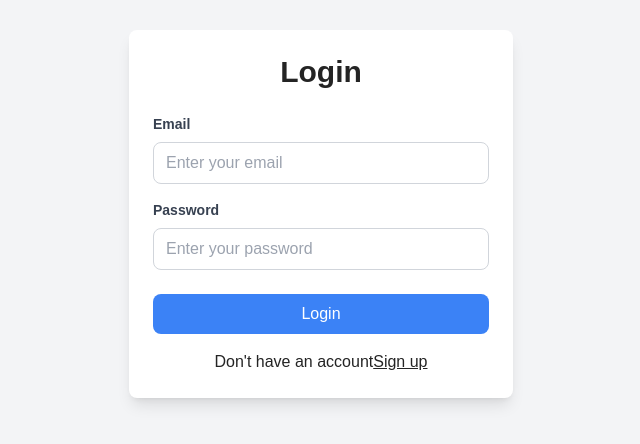
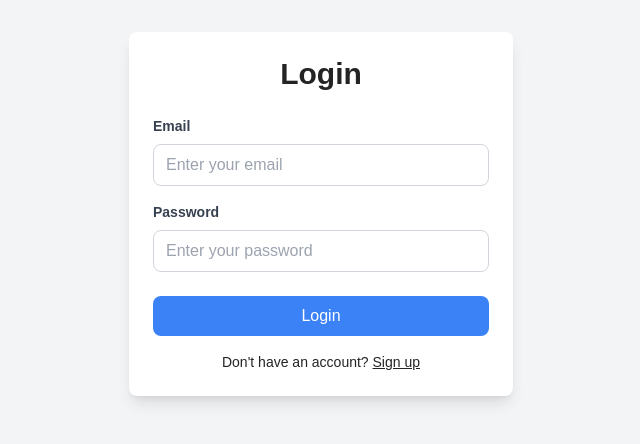
Before and after one commit to YogeshMahajanGit/blogger-client, a Next.js app: page /auth/login in a window 1280 px wide. Shown: the part 186-630 px from the top of the page, without its empty margins (319-959 px from the left). Built offline with nearby package versions, Linux system fonts and the light colour scheme.

Commit message:
modify create blog componets

```diff
--- a/package.json
+++ b/package.json
@@ -9,7 +9,6 @@
     "lint": "next lint"
   },
   "dependencies": {
-    "@tanstack/react-query": "^5.59.11",
     "axios": "^1.7.7",
     "dotenv": "^16.4.5",
     "html-react-parser": "^5.1.18",
@@ -19,8 +18,7 @@
     "react": "^18",
     "react-dom": "^18",
     "react-textarea-autosize": "^8.5.3",
-    "react-tiny-popover": "^8.1.2",
-    "zustand": "^5.0.0-rc.2"
+    "react-tiny-popover": "^8.1.2"
   },
   "devDependencies": {
     "@tailwindcss/typography": "^0.5.15",
--- a/src/app/(home)/dashboard/new-story/page.tsx
+++ b/src/app/(home)/dashboard/new-story/page.tsx
@@ -70,12 +70,19 @@ export default function NewStory() {
 
   return (
     <div className="flex justify-center w-full mt-10">
-      <div className="w-[70%]">
+      <div className="w-[80%]">
         <div className="w-full flex flex-col gap-1">
           <form onSubmit={handleSubmit}>
-            <button type="submit" className="p-2 text-red-400 font-bold">
-              Submit Blog
-            </button>
+            <div className="right-0 flex flex-row-reverse">
+              <button
+                type="submit"
+                style={{ backgroundColor: "#48bb78", color: "#fff" }}
+                className="px-3 py-1 hover:bg-green-700
+                font-bold rounded transition"
+              >
+                Publish
+              </button>
+            </div>
 
             <TextareaAutosize
               placeholder="Title"
@@ -87,7 +94,7 @@ export default function NewStory() {
 
             <div className="flex justify-around flex-row-reverse">
               {preview && (
-                <div className="w-[320px] border flex items-center justify-center">
+                <div className="w-[320px] flex items-center justify-center hover:border-4 hover:border-green-500 transition">
                   <Image
                     src={preview}
                     alt="Preview"
@@ -97,18 +104,10 @@ export default function NewStory() {
                   />
                 </div>
               )}
-              <div className="w-[320px] bg-white p-4 rounded-2xl flex flex-col gap-8 border border-slate-400">
-                <div className="text-center">
-                  <h1 className="text-2xl font-medium">
-                    Upload Your Blog Image
-                  </h1>
-                  <p className="text-gray-300">
-                    Files Should be less than 5 MB
-                  </p>
-                </div>
+              {!preview && (
                 <div
                   onClick={handleInputClick}
-                  className="w-full p-8 border-2 rounded-2xl group flex flex-col items-center justify-center border-dashed border-blue-400 cursor-pointer"
+                  className="w-[60%] p-2  border-2 rounded-2xl group flex flex-col items-center justify-center border-dashed border-blue-400 cursor-pointer "
                 >
                   <input
                     ref={inputRef}
@@ -137,7 +136,7 @@ export default function NewStory() {
                     </g>
                   </svg>
                 </div>
-              </div>
+              )}
             </div>
 
             <EditorPage setContent={(content) => setContent(content)} />
--- a/src/app/auth/login/page.tsx
+++ b/src/app/auth/login/page.tsx
@@ -1,9 +1,8 @@
 "use client";
 
 import { handleLogin } from "@/http/api";
-import { useMutation } from "@tanstack/react-query";
 import Link from "next/link";
-import { useRef } from "react";
+import { useRef, useState } from "react";
 import { useRouter } from "next/navigation";
 import Cookies from "js-cookie";
 
@@ -11,28 +10,37 @@ export default function LoginForm() {
   const emailRef = useRef<HTMLInputElement>(null);
   const passwordRef = useRef<HTMLInputElement>(null);
   const router = useRouter();
+  const [error, setError] = useState<string | null>(null);
+  const [loading, setLoading] = useState<boolean>(false);
 
-  //mutation
-  const mutation = useMutation({
-    mutationFn: handleLogin,
-    onSuccess: (res) => {
-      //Store token in a cookie
-      Cookies.set("token", res.data.accessToken, { expires: 1 });
-      router.push("/");
-    },
-  });
-
-  const handleSubmit = (e: React.FormEvent<EventTarget>) => {
+  const handleSubmit = async (e: React.FormEvent<EventTarget>) => {
     e.preventDefault();
 
     const email = emailRef.current?.value;
     const password = passwordRef.current?.value;
 
+    // Basic validation
     if (!email || !password) {
+      setError("Email and password are required.");
       return;
     }
-    //mutation
-    mutation.mutate({ email, password });
+
+    setLoading(true);
+    setError(null);
+
+    try {
+      const res = await handleLogin({ email, password });
+      // Store token in a cookie
+      Cookies.set("token", res.data.accessToken, { expires: 1 });
+      router.push("/");
+    } catch (err) {
+      // Handle error
+      const errorMessage =
+        (err as Error).message || "Login failed. User not found.";
+      setError(errorMessage);
+    } finally {
+      setLoading(false);
+    }
   };
 
   return (
@@ -43,10 +51,8 @@ export default function LoginForm() {
       >
         <h2 className="text-3xl font-bold text-center mb-6">Login</h2>
 
-        {mutation.isError && (
-          <div className="text-red-400 text-sm mb-2 text-center">
-            User Not Found!
-          </div>
+        {error && (
+          <div className="text-red-400 text-sm mb-2 text-center">{error}</div>
         )}
 
         <div className="mb-4">
@@ -74,14 +80,15 @@ export default function LoginForm() {
         </div>
 
         <button
-          disabled={mutation.isPending}
+          disabled={loading}
           type="submit"
           className="w-full bg-blue-500 text-white py-2 px-4 rounded-lg hover:bg-blue-600 transition duration-200"
         >
-          Login
+          {loading ? "Logging in..." : "Login"}
         </button>
-        <div className="mt-4 text-center tetx-sm">
-          Don&apos;t have an account
+
+        <div className="mt-4 text-center text-sm">
+          Don&apos;t have an account?{" "}
           <Link href="/auth/register" className="underline">
             Sign up
           </Link>
--- a/src/app/auth/register/page.tsx
+++ b/src/app/auth/register/page.tsx
@@ -1,10 +1,9 @@
 "use client";
 
 import { handleRegister } from "@/http/api";
-import { useMutation } from "@tanstack/react-query";
 import Link from "next/link";
 import { useRouter } from "next/navigation";
-import { useRef } from "react";
+import { useRef, useState } from "react";
 import Cookies from "js-cookie";
 
 export default function RegisterForm() {
@@ -12,28 +11,39 @@ export default function RegisterForm() {
   const emailRef = useRef<HTMLInputElement>(null);
   const passwordRef = useRef<HTMLInputElement>(null);
   const router = useRouter();
+  const [error, setError] = useState<string | null>(null);
+  const [loading, setLoading] = useState<boolean>(false);
 
-  const mutation = useMutation({
-    mutationFn: handleRegister,
-    //Store token in a cookie
-    onSuccess: (res) => {
-      Cookies.set("token", res.data.accessToken, { expires: 1 });
-      router.push("/");
-    },
-  });
+  const handleSubmit = async (e: React.FormEvent<EventTarget>) => {
+    e.preventDefault();
 
-  const handleSubmit = (e: React.FormEvent<EventTarget>) => {
-    e.preventDefault();
     const name = nameRef.current?.value;
     const email = emailRef.current?.value;
     const password = passwordRef.current?.value;
 
+    // Basic validation
     if (!name || !email || !password) {
+      setError("All fields are required.");
       return;
     }
-    //mutation
-    mutation.mutate({ name, email, password });
+
+    setLoading(true);
+    setError(null);
+
+    try {
+      const res = await handleRegister({ name, email, password });
+      // Store token in a cookie
+      Cookies.set("token", res.data.accessToken, { expires: 1 });
+      router.push("/");
+    } catch (err) {
+      // Handle error
+      const errorMessage = (err as Error).message || "Registration failed.";
+      setError(errorMessage);
+    } finally {
+      setLoading(false);
+    }
   };
+
   return (
     <div>
       <div className="flex justify-center items-center h-screen bg-gray-100">
@@ -43,13 +53,17 @@ export default function RegisterForm() {
         >
           <h2 className="text-3xl font-bold text-center mb-6">Register</h2>
 
+          {error && (
+            <div className="text-red-400 text-sm mb-2 text-center">{error}</div>
+          )}
+
           <div className="mb-4">
             <label className="block mb-2 text-sm font-bold text-gray-700">
-              name
+              Name
             </label>
             <input
               ref={nameRef}
-              type="name"
+              type="text"
               className="w-full px-3 py-2 border border-gray-300 rounded-lg focus:outline-none focus:border-blue-500"
               placeholder="Enter your name"
             />
@@ -67,12 +81,6 @@ export default function RegisterForm() {
             />
           </div>
 
-          {mutation.isError && (
-            <div className="text-red-400 text-sm mb-2 text-center">
-              {mutation.error.message}
-            </div>
-          )}
-
           <div className="mb-6">
             <label className="block mb-2 text-sm font-bold text-gray-700">
               Password
@@ -86,14 +94,14 @@ export default function RegisterForm() {
           </div>
 
           <button
-            disabled={mutation.isError}
+            disabled={loading}
             type="submit"
             className="w-full bg-blue-500 text-white py-2 px-4 rounded-lg hover:bg-blue-600 transition duration-200"
           >
-            Register
+            {loading ? "Registering..." : "Register"}
           </button>
-          <div className="mt-4 text-center tetx-sm">
-            have an account
+          <div className="mt-4 text-center text-sm">
+            Already have an account?{" "}
             <Link href="/auth/login" className="underline">
               Sign in
             </Link>
--- a/src/app/globals.css
+++ b/src/app/globals.css
@@ -1,6 +1,7 @@
 @tailwind base;
 @tailwind components;
 @tailwind utilities;
+
 @import url("https://fonts.googleapis.com/css2?family=Bitter:ital,wght@0,100..900;1,100..900&display=swap");
 @import url("https://fonts.googleapis.com/css2?family=Playfair+Display&display=swap");
 
--- a/src/app/layout.tsx
+++ b/src/app/layout.tsx
@@ -1,5 +1,4 @@
 import "./globals.css";
-import Providers from "./providers";
 
 export default function RootLayout({
   children,
@@ -8,9 +7,7 @@ export default function RootLayout({
 }>) {
   return (
     <html lang="en">
-      <body>
-        <Providers>{children}</Providers>
-      </body>
+      <body>{children}</body>
     </html>
   );
 }
--- a/src/app/providers.tsx
+++ /dev/null
@@ -1,36 +0,0 @@
-"use client";
-
-import {
-  isServer,
-  QueryClient,
-  QueryClientProvider,
-} from "@tanstack/react-query";
-
-function makeQueryClient() {
-  return new QueryClient({
-    defaultOptions: {
-      queries: {
-        staleTime: 60 * 1000,
-      },
-    },
-  });
-}
-
-let browserQueryClient: QueryClient | undefined = undefined;
-
-function getQueryClient() {
-  if (isServer) {
-    return makeQueryClient();
-  } else {
-    if (!browserQueryClient) browserQueryClient = makeQueryClient();
-    return browserQueryClient;
-  }
-}
-
-export default function Providers({ children }) {
-  const queryClient = getQueryClient();
-
-  return (
-    <QueryClientProvider client={queryClient}>{children}</QueryClientProvider>
-  );
-}
--- a/src/components/Loading.tsx
+++ b/src/components/Loading.tsx
@@ -1,4 +1,6 @@
-import React from "react";
+"use client";
+
+import { useEffect } from "react";
 
 const styles = {
   width: "70px",
@@ -20,11 +22,16 @@ const keyframes = `
   }
 `;
 
-// Inject keyframes into the document head
-const styleSheet = document.styleSheets[0];
-styleSheet.insertRule(keyframes, styleSheet.cssRules.length);
+// const styleSheet = document.styleSheets[0];
+// styleSheet.insertRule(keyframes, styleSheet.cssRules.length);
 
 export default function Loading() {
+  useEffect(() => {
+    if (typeof document !== "undefined") {
+      const styleSheet = document.styleSheets[0];
+      styleSheet.insertRule(keyframes, styleSheet.cssRules.length);
+    }
+  }, []);
   return (
     <div className="h-[80vh] w-[100%] flex items-center justify-center">
       <div style={styles}></div>
```
Also changed, not shown: src/store.ts (deleted, +0 -23 lines), src/components/newW.webp (deleted), 1 other file (tests, documents, lock files or other folders).
